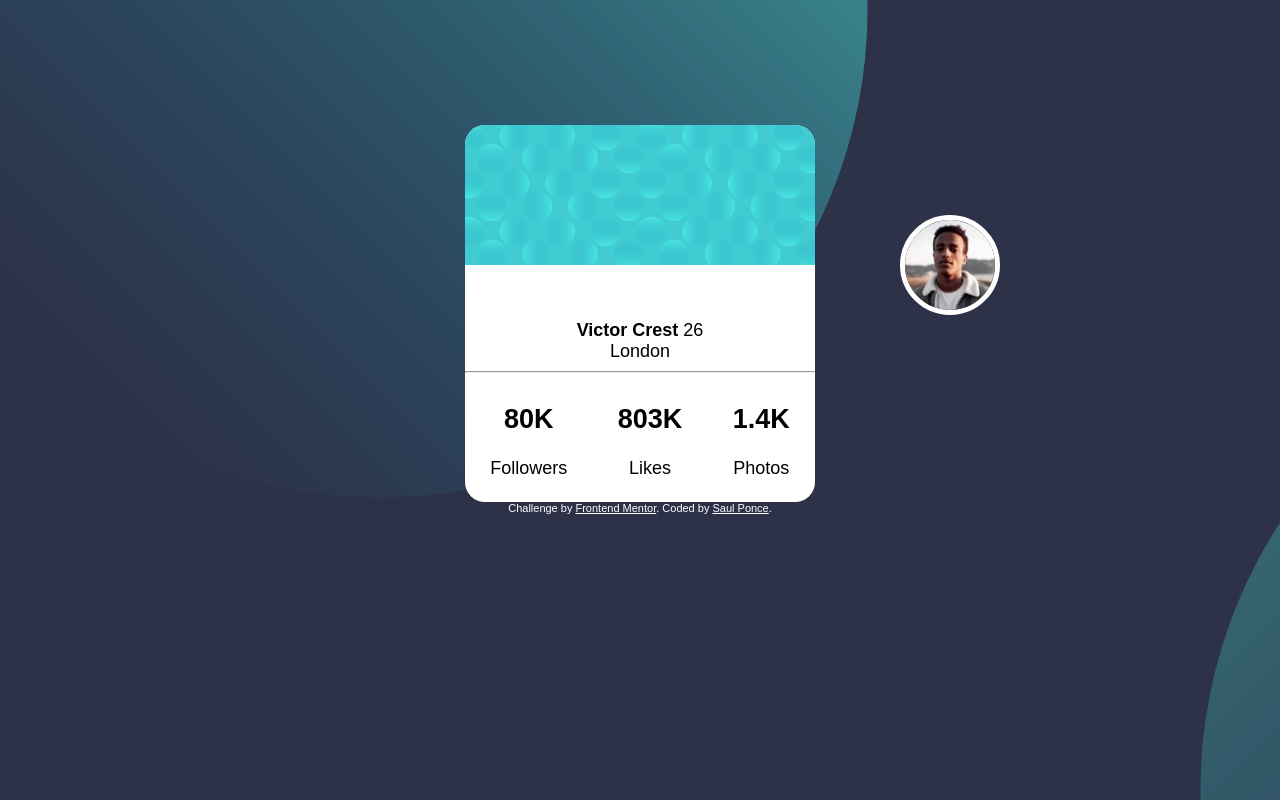
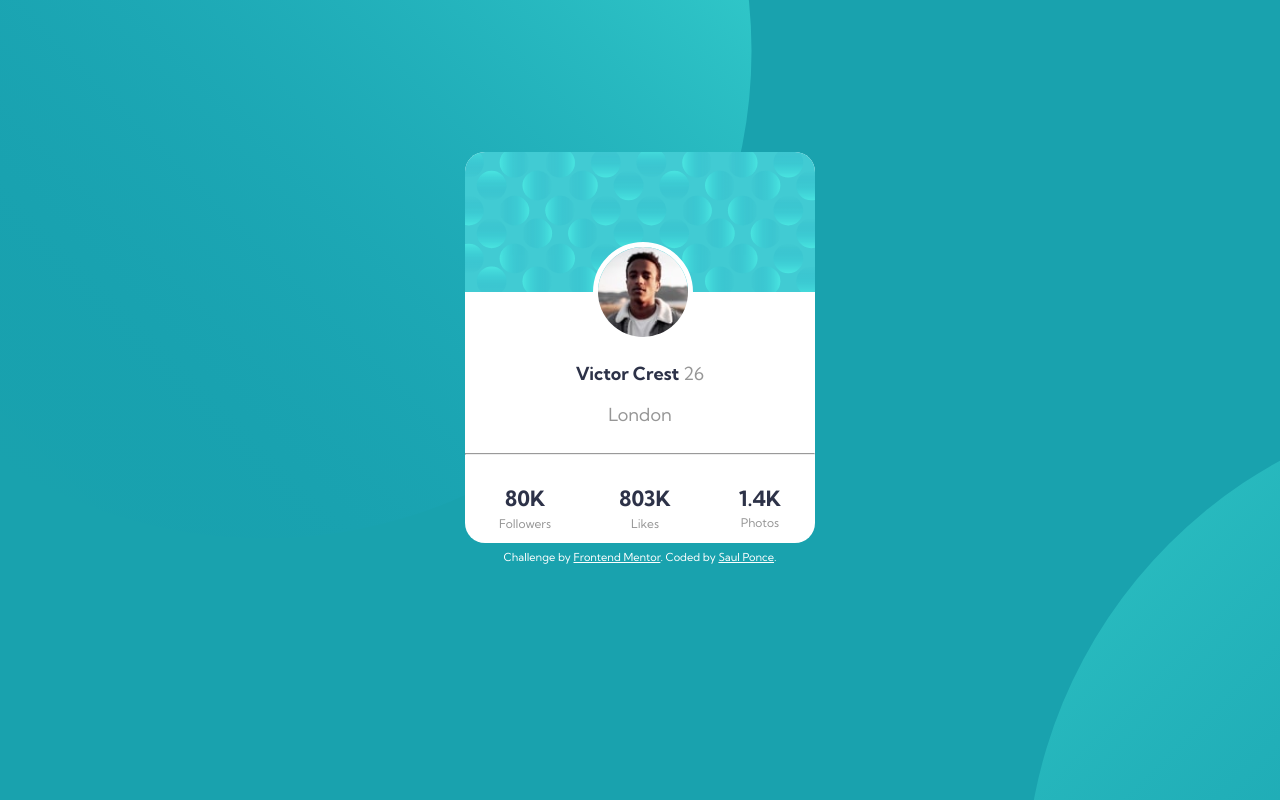
Before and after one commit to Saul-Ponce/profile-card-component-main, a plain HTML site: page index.html in a window 1280 px wide. Drawn offline with Linux system fonts and the light colour scheme; a web font is replaced by a local one.

Commit message:
Ejercicio terminado

```diff
--- a/index.html
+++ b/index.html
@@ -7,92 +7,12 @@
   <!-- displays site properly based on user's device -->
 
   <link rel="icon" type="image/png" sizes="32x32" href="./images/favicon-32x32.png">
-  <link rel="stylesheet" href="https://fonts.google.com/specimen/Kumbh+Sans">
+  <link rel="preconnect" href="https://fonts.gstatic.com">
+  <link href="https://fonts.googleapis.com/css2?family=Kumbh+Sans:wght@400;700&display=swap" rel="stylesheet">
+  <link rel="stylesheet" href="./styles.css">
   <title>Frontend Mentor | Profile card component</title>
 
   <!-- Feel free to remove these styles or customise in your own stylesheet 👍 -->
-  <style>
-    * {
-      box-sizing: border-box;
-    }
-    body {
-      margin: 125px;
-      font-family: 'Kumbh Sans', sans-serif;
-      font-size: 18px;
-      background-color: hsl(229, 23%, 23%);
-      background-image: url('./images/bg-pattern-top.svg'), url('./images/bg-pattern-bottom.svg');
-      background-repeat: no-repeat, no-repeat;
-      background-position: -110px -480px, 1200px 300px;
-      display: flex;
-      align-items: center;
-      justify-content: center;
-      flex-direction: column;
-
-    }
-
-    .body__container {
-      background-color: white;
-      border: 0px;
-      border-radius: 20px;
-      color: black;
-      padding: 0px 0px 5px;
-    }
-
-    .body__background img {
-      border: 0px;
-      border-top-left-radius: 20px;
-      border-top-right-radius: 20px;
-    }
-
-
-    .body__porfile {
-      display: flex;
-      justify-content: space-around;
-      flex-direction: column;
-      text-align: center;
-    }
-
-    .img__porfile {
-      border: 5px solid white;
-      border-radius: 100%;
-      width: 100px;
-      height: 100px;
-      position: absolute;
-      top: 215px;
-      left: 900px;
-    }
-
-    .space__porfile{
-      padding: 25px;
-    }
-
-    .body__porfile p {
-      margin: 0px;
-      border-top: 5px;
-    }
-
-    hr {
-      height: 1px;
-      background-color: black;
-    }
-
-    .body__description {
-      display: flex;
-      justify-content: space-around;
-      flex-direction: row;
-      text-align: center;
-    }
-
-    .attribution {
-      font-size: 11px;
-      text-align: center;
-      color: white;
-    }
-
-    .attribution a {
-      color: white;
-    }
-  </style>
 </head>
 
 <body>
@@ -102,7 +22,6 @@
     </div>
     <div class="body__porfile">
       <img class="img__porfile" src="./images/image-victor.jpg" alt="image Porfile">
-      <p class="space__porfile"></p>
       <p>
         <b> Victor Crest </b>
         26
@@ -114,17 +33,17 @@
 
     <div class="body__description">
       <div class="followers">
-        <h2>80K</h2>
+        <h3>80K</h3>
         <p>Followers</p>
       </div>
 
       <div class="likes">
-        <h2>803K</h2>
+        <h3>803K</h3>
         <p>Likes</p>
       </div>
 
       <div class="photos">
-        <h2>1.4K</h2>
+        <h3>1.4K</h3>
         <p>Photos</p>
       </div>
 
--- /dev/null
+++ b/styles.css
@@ -0,0 +1,109 @@
+* {
+    box-sizing: border-box;
+  }
+
+  body {
+    font-family: 'Kumbh Sans', sans-serif;
+    font-size: 18px;
+    background-color: hsl(185, 75%, 39%);
+    background-image: url('./images/bg-pattern-top.svg'), url('./images/bg-pattern-bottom.svg');
+    background-repeat: no-repeat, no-repeat;
+    background-position: -226px -439px, 1025px 400px;
+    display: flex;
+    flex-direction: column;
+    align-items: center;
+    justify-content: center;
+    min-height: calc(100vh - 100px);
+  }
+
+  p {
+    color: hsl(0, 0%, 59%);
+  }
+
+  .body__container {
+    background-color: white;
+    border: 0px;
+    border-radius: 20px;
+    color: black;
+    padding: 0px;
+  }
+
+  .body__background img {
+    border: 0px;
+    border-top-left-radius: 20px;
+    border-top-right-radius: 20px;
+  }
+
+
+  .body__porfile {
+    display: flex;
+    justify-content: space-around;
+    flex-direction: column;
+    text-align: center;
+    margin-top: -35px;
+  }
+
+  .img__porfile {
+    border: 5px solid white;
+    border-radius: 100%;
+    width: 100px;
+    height: 100px;
+    position: relative;
+    top: -20px;
+    left: 128px;
+  }
+
+  .body__porfile b {
+    margin: 0px;
+    margin-bottom: revert;
+    border-top: 5px;
+    color: hsl(229, 23%, 23%);
+  }
+
+  .body__porfile p {
+    margin: 0px;
+    margin-bottom: revert;
+    border-top: 5px;
+  }
+
+  hr {
+    height: 1px;
+    background-color: hsl(0, 0%, 59%);
+  }
+
+  .body__description {
+    display: flex;
+    justify-content: space-around;
+    flex-direction: row;
+    text-align: center;
+  }
+
+  .body__description p {
+    margin: 0px;
+    margin-bottom: revert;
+    font-size: 12px;
+  }
+
+  .body__description h3 {
+    margin: 0px;
+    margin-top: revert;
+    margin-bottom: 10%;
+    color: hsl(229, 23%, 23%);
+  }
+
+  .attribution {
+    margin-top: 0.5%;
+    font-size: 11px;
+    text-align: center;
+    color: white;
+  }
+
+  .attribution a {
+    color: white;
+  }
+
+  @media only screen and (max-width: 600px) {
+    body {
+      background-position: -681px -702px, 191px 258px;
+    }
+  }
```
